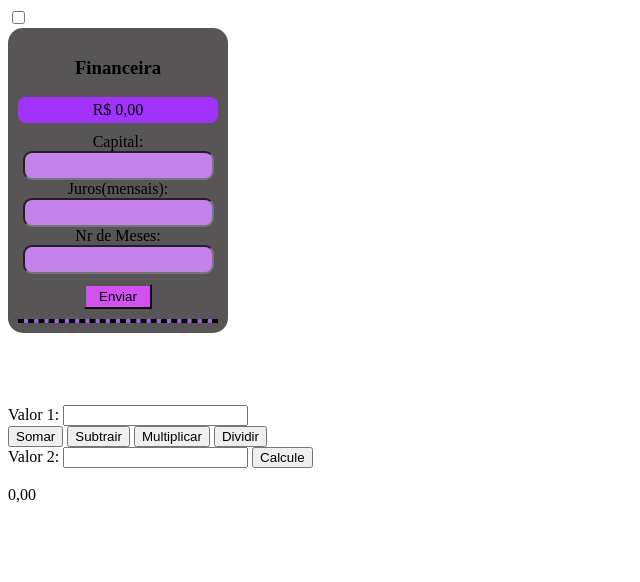
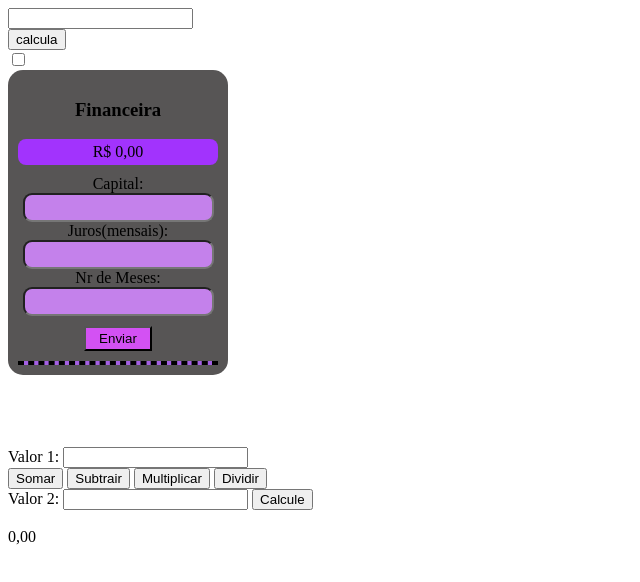
Before and after one commit to tamiresfari/primeiroa_3t, a plain HTML site: page index.html in a window 1280 px wide. Shown: the whole page, without its empty margins (0-640 px from the left). Drawn offline with Linux system fonts and the light colour scheme.

Commit message:
Update index.html

```diff
--- a/index.html
+++ b/index.html
@@ -8,8 +8,12 @@
   <script src="estudo.js"></script>
   <link rel="stylesheet" href="geral.css">
 </head>
+<body>
 
-<body>
+  <div calss="aprendendo">
+<input id=" raiz" any only type="text"><br>
+<button onclick="calculaESG()">calcula</button>
+</div>
 
 <input type="checkbox" id="calcFim">
   <div class="calculadora">
```
